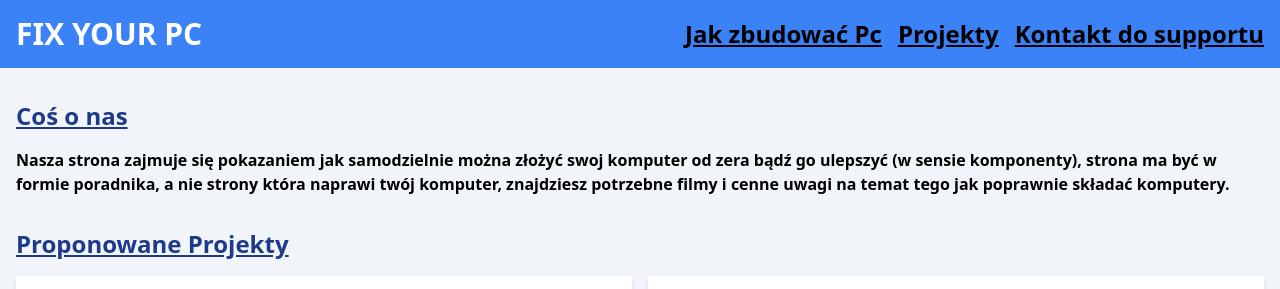
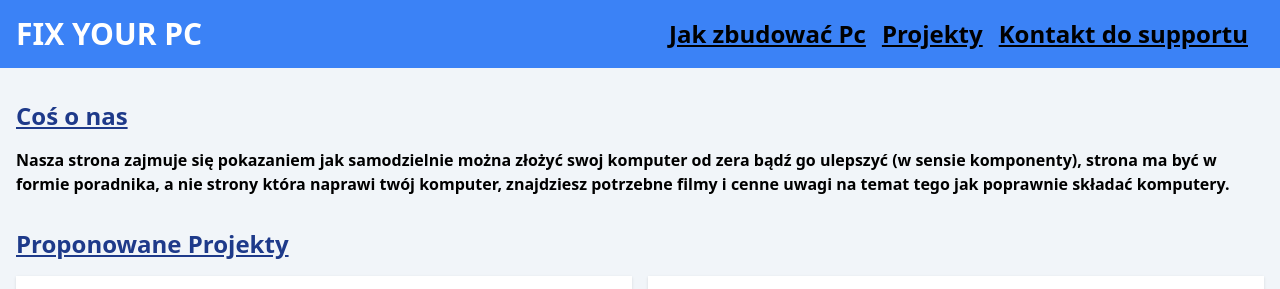
Before and after one commit to MarekPodgorski123/kolokwium-strona1, a plain HTML site: page index.html in a window 1280 px wide. Shown: the top 289 px of the page. Drawn offline with Linux system fonts and the light colour scheme.

Commit message:
Add files via upload

```diff
--- a/index.html
+++ b/index.html
@@ -12,7 +12,8 @@
     <div class="container mx-auto flex justify-between items-center px-4">
 <h1 class="text-white text-3xl font-bold">FIX YOUR PC</h1>
 
-      <nav>
+      <nav class="flex flex-wrap sm:flex sm:flex-nowrap justify-between items-center sticky top-0  text-gray-50 px-4 py-5 sm:px-8 md:px-12 xl:py-8 xl:px-24">
+
         <ul class="flex space-x-4">
 
           <li><a href="https://www.youtube.com/watch?v=3LcPBP2UwwE" class="hover:text-white font-semibold text-2xl underline">Jak zbudować Pc</a></li>
```
